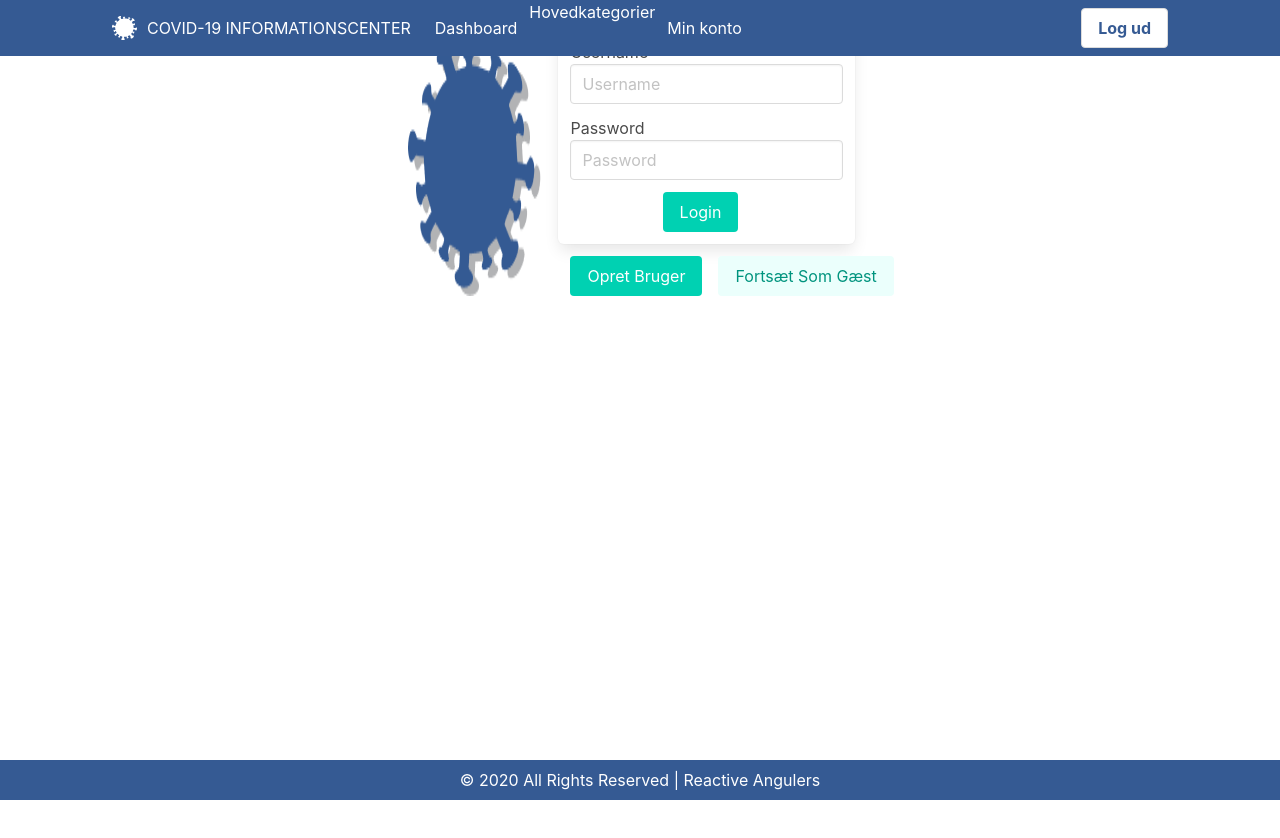
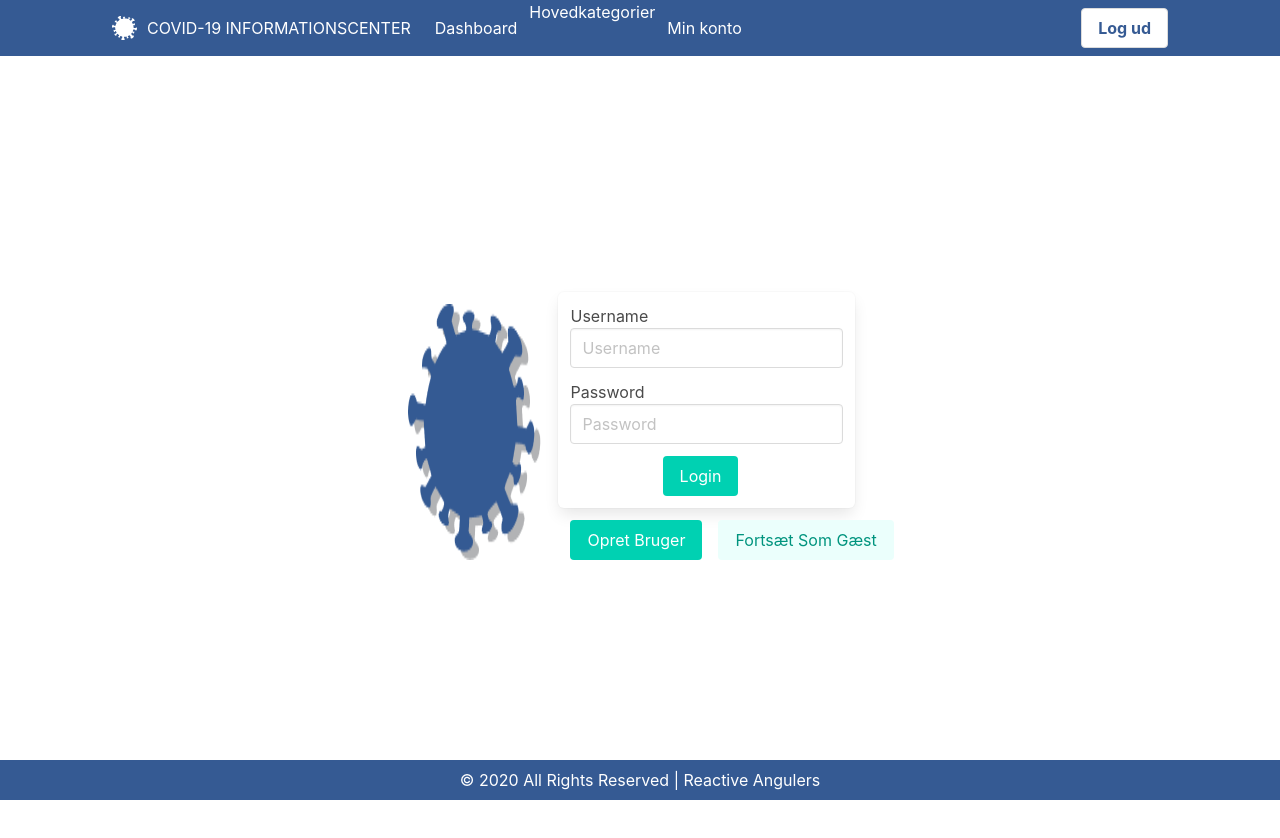
Before and after one commit to Ayice/DevEnv, a Vue app in the folder Frontend/: page / in a window 1280 px wide. Shown: the top 838 px of the page. Before the commit the page ends 800 px from the top, so only its background shows below. Built offline with nearby package versions, Linux system fonts and the light colour scheme.

Commit message:
Added styles and new function

```diff
--- a/Frontend/src/App.vue
+++ b/Frontend/src/App.vue
@@ -1,5 +1,5 @@
 <template>
-  <div id="app">
+  <div class="app" id="app">
     <Header />
     <div id="content-wrap">
       <router-view />
@@ -34,6 +34,12 @@
 	}
 </script>
 <style lang="scss">
+	.app {
+		min-height: 100vh;
+		display: flex;
+		justify-content: center;
+		align-items: center;
+	}
 	#content-wrap {
 		padding-bottom: 2.5rem;
 	}
--- a/Frontend/src/components/SignUpForm.vue
+++ b/Frontend/src/components/SignUpForm.vue
@@ -1,16 +1,16 @@
 <template>
   <div class="form-wrapper columns is-centered">
-    <form class="form-container column is-one-quarter box" @submit.prevent="postNiggasToAPI()">
+    <form class="form-container column is-one-quarter box" @submit.prevent="signupUser(this.user)">
       <h2 class="is-size-3 has-text-white">Opret Bruger</h2>
-        <input type="text" required placeholder="Fornavn" v-model="user.firstName"/>
-        <input type="text" required placeholder="Efternavn" v-model="user.lastName"/>
-        <input type="text" required placeholder="Adresse" v-model="user.address"/>
-        <input type="number" required placeholder="Postnummer" v-model="user.zipCode"/>
-        <input type="text" required placeholder="By" v-model="user.city"/>
-        <input type="email" required placeholder="E-mail" v-model="user.email"/>
-        <input type="text" required placeholder="Brugernavn" v-model="user.username"/>
-        <input type="password" required placeholder="Adgangskode" v-model="user.password"/>
-        <input type="password" required placeholder="Gentag Adgangskode"/>
+      <input type="text" required placeholder="Fornavn" v-model="user.firstName" />
+      <input type="text" required placeholder="Efternavn" v-model="user.lastName" />
+      <input type="text" required placeholder="Adresse" v-model="user.address" />
+      <input type="number" required placeholder="Postnummer" v-model="user.zipCode" />
+      <input type="text" required placeholder="By" v-model="user.city" />
+      <input type="email" required placeholder="E-mail" v-model="user.email" />
+      <input type="text" required placeholder="Brugernavn" v-model="user.username" />
+      <input type="password" required placeholder="Adgangskode" v-model="user.password" />
+      <input type="password" required placeholder="Gentag Adgangskode" />
 
       <div class="button-grp field">
         <div class="control">
@@ -19,24 +19,16 @@
         <div class="control">
           <button type="submit">Gem</button>
         </div>
-
       </div>
-
     </form>
   </div>
 </template>
 
 <script>
-
-
 	export default {
-  name: "SignUpForm",
-  components: {
-
-  },
-  props: {
-
-  },
+		name: 'SignUpForm',
+		components: {},
+		props: {},
 		data() {
 			return {
 				user: {
@@ -47,55 +39,48 @@ export default {
 					city: null,
 					email: null,
 					username: null,
-        password: null
-      }
+					password: null,
+				},
 			}
 		},
 		methods: {
-
-
-    postNiggasToAPI() {
+			signupUser(data) {
 				fetch('http://localhost:3000/users', {
 					method: 'POST',
 					headers: {
 						'Content-Type': 'application/json',
 					},
-      body: JSON.stringify(this.user),
+					body: JSON.stringify(data),
 				})
-  .then(function (data) {
-    console.log('Request succeeded with JSON response', data);
+					.then(data => {
+						console.log('Request succeeded with JSON response', data)
 					})
-  .catch(function (error) {
-    console.log('Request failed', error);
-  });
+					.catch(error => {
+						console.log('Request failed', error)
+					})
+			},
+		},
 	}
-	},
-
-};
 </script>
 
 <!-- Add "scoped" attribute to limit CSS to this component only -->
 <style scoped lang="scss">
-
 	h2 {
 		margin-bottom: 5%;
 	}
 	.form-wrapper {
-
 		display: flex;
 		align-items: center;
 		height: 95vh;
 		padding: 5%;
-
 	}
 	.form-container {
 		padding: 2.5%;
-  background-color: #355A93;
+		background-color: #355a93;
 	}
 
 	.button-grp {
 		display: flex;
 		justify-content: space-between;
 	}
-
 </style>
```
Also changed, not shown: 1 other file (tests, documents, lock files or other folders). Lines whose indentation alone changed are shown as unchanged.
